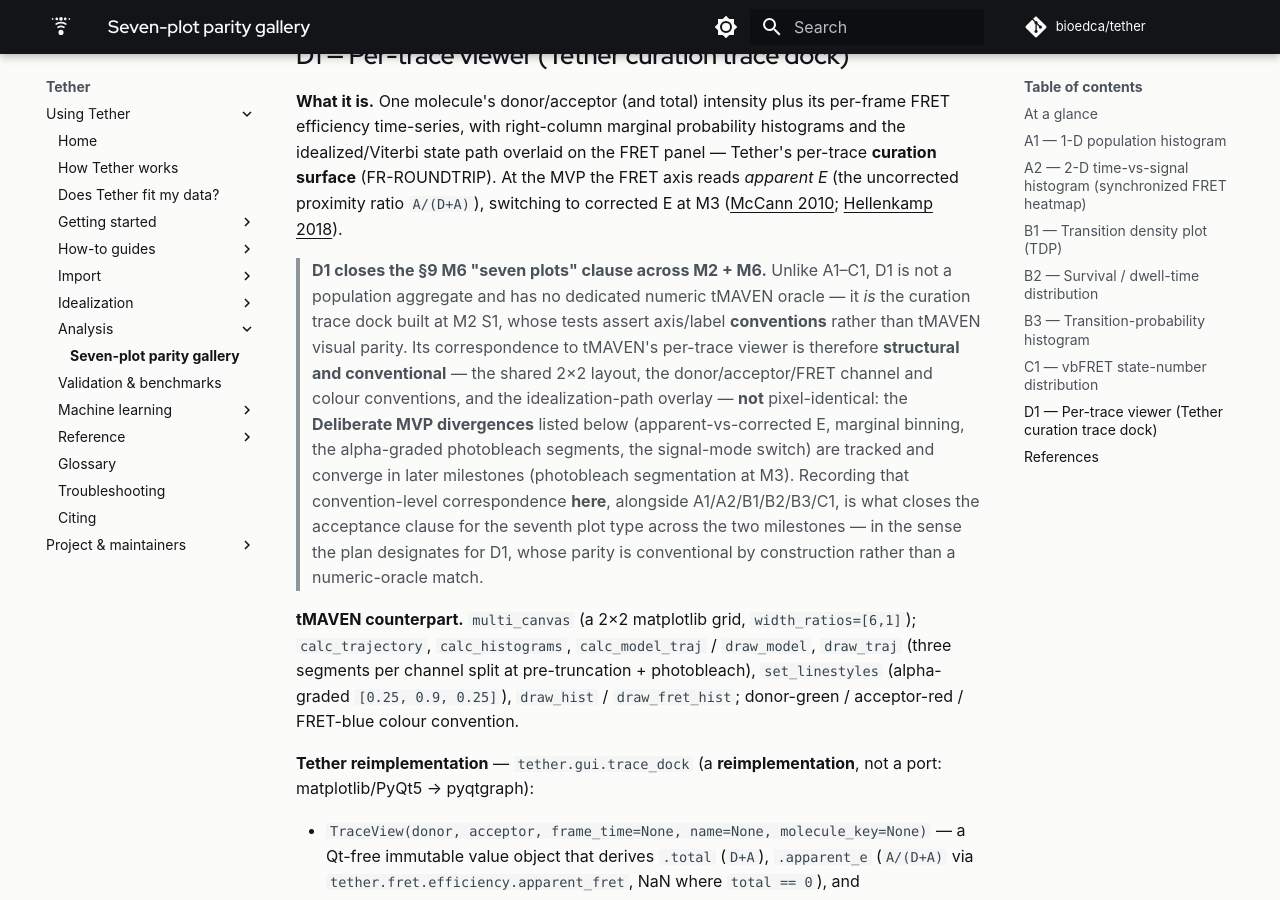
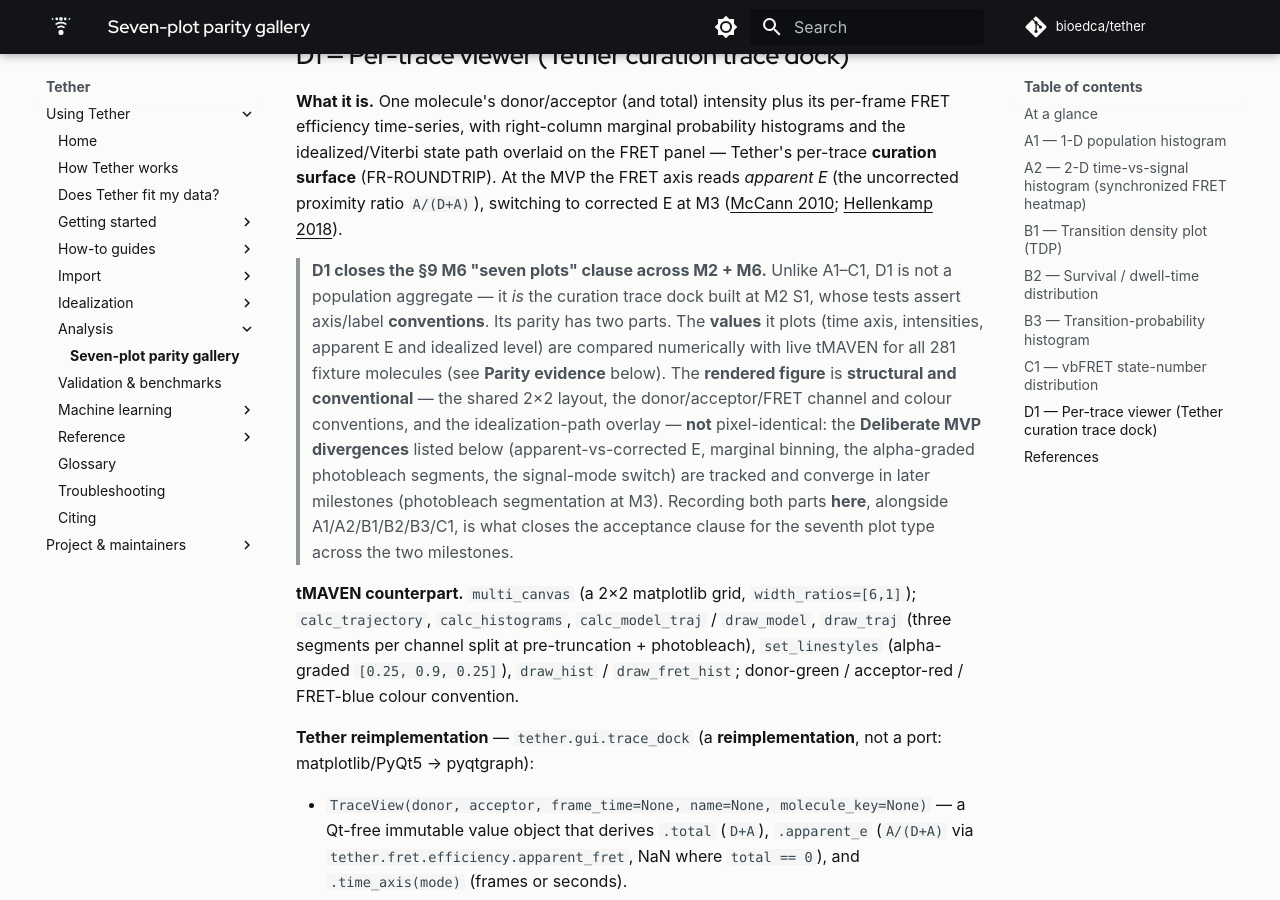
Before and after one commit to bioedca/tether, an MkDocs documentation site: the page built from docs/analysis/parity-gallery.md, in a window 1280 px wide and 900 px high, scrolled down 12358 px. Built offline with MkDocs 1.6.1 and Material for MkDocs 9.7.7, drawn with Linux system fonts in a browser that asks for light colours; comment, search, counter and statistics services are not loaded; the version menu is left out.

Commit message:
docs(gallery): D1 callout names the live numeric comparison
CodeRabbit (review 5881331060 on 63855d6) found that the D1 scope note still
said D1 has no numeric tMAVEN oracle. This PR adds one: the values the dock
plots are compared with live tMAVEN for all 281 molecules. The rendered
figure stays a structural and conventional match.

```diff
--- a/docs/analysis/parity-gallery.md
+++ b/docs/analysis/parity-gallery.md
@@ -366,17 +366,17 @@
 ([McCann 2010](#mccann2010); [Hellenkamp 2018](#hellenkamp2018)).
 
 > **D1 closes the §9 M6 "seven plots" clause across M2 + M6.** Unlike A1–C1, D1 is not a
-> population aggregate and has no dedicated numeric tMAVEN oracle — it *is* the curation
-> trace dock built at M2 S1, whose tests assert axis/label **conventions** rather than
-> tMAVEN visual parity. Its correspondence to tMAVEN's per-trace viewer is therefore
+> population aggregate — it *is* the curation trace dock built at M2 S1, whose tests assert
+> axis/label **conventions**. Its parity has two parts. The **values** it plots (time axis,
+> intensities, apparent E and idealized level) are compared numerically with live tMAVEN for
+> all 281 fixture molecules (see **Parity evidence** below). The **rendered figure** is
 > **structural and conventional** — the shared 2×2 layout, the donor/acceptor/FRET channel
 > and colour conventions, and the idealization-path overlay — **not** pixel-identical: the
 > **Deliberate MVP divergences** listed below (apparent-vs-corrected E, marginal binning,
 > the alpha-graded photobleach segments, the signal-mode switch) are tracked and converge in
-> later milestones (photobleach segmentation at M3). Recording that convention-level
-> correspondence **here**, alongside A1/A2/B1/B2/B3/C1, is what closes the acceptance clause
-> for the seventh plot type across the two milestones — in the sense the plan designates for
-> D1, whose parity is conventional by construction rather than a numeric-oracle match.
+> later milestones (photobleach segmentation at M3). Recording both parts **here**, alongside
+> A1/A2/B1/B2/B3/C1, is what closes the acceptance clause for the seventh plot type across the
+> two milestones.
 
 **tMAVEN counterpart.** `multi_canvas` (a 2×2 matplotlib grid, `width_ratios=[6,1]`);
 `calc_trajectory`, `calc_histograms`, `calc_model_traj` / `draw_model`, `draw_traj` (three
```
